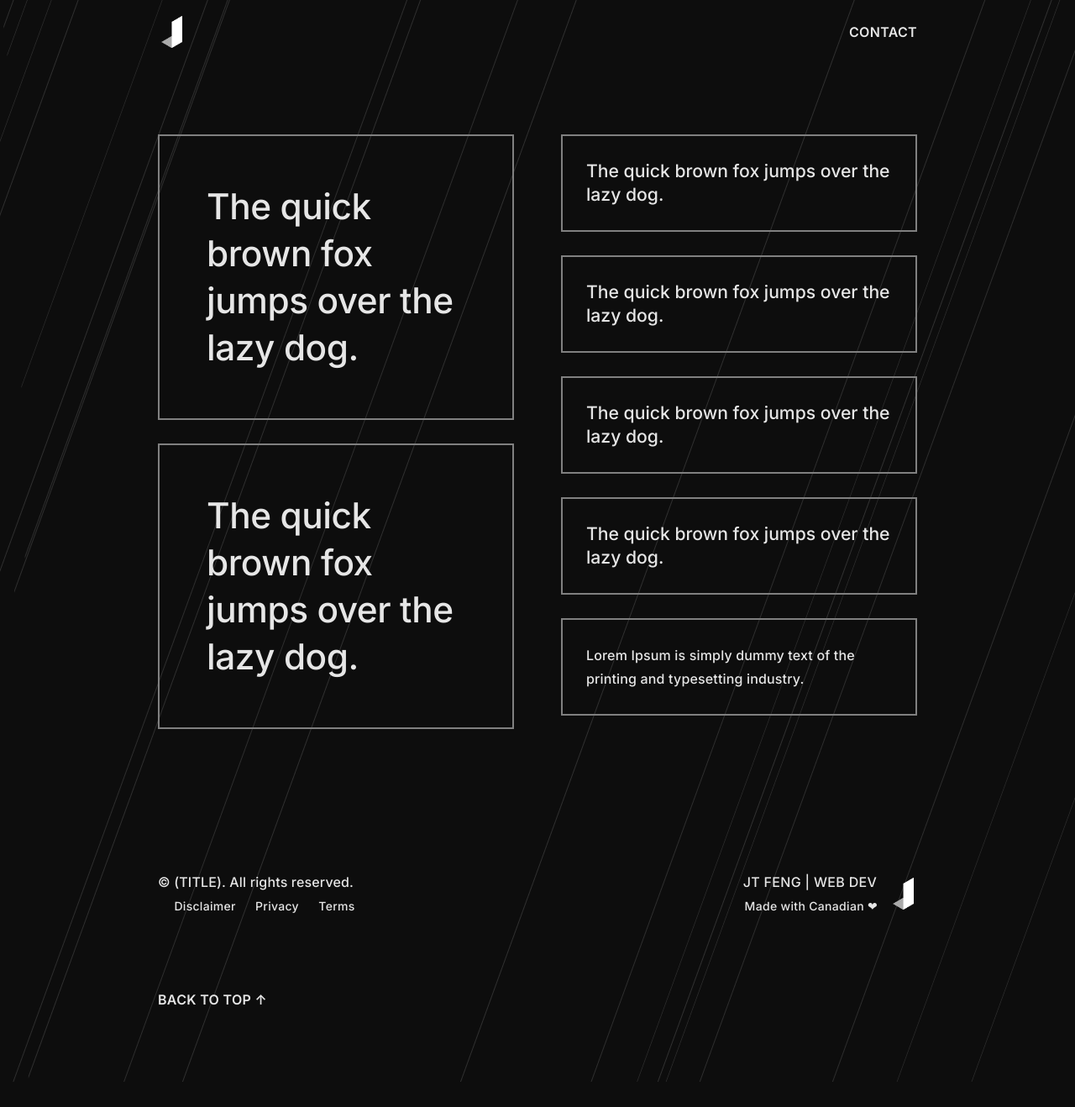
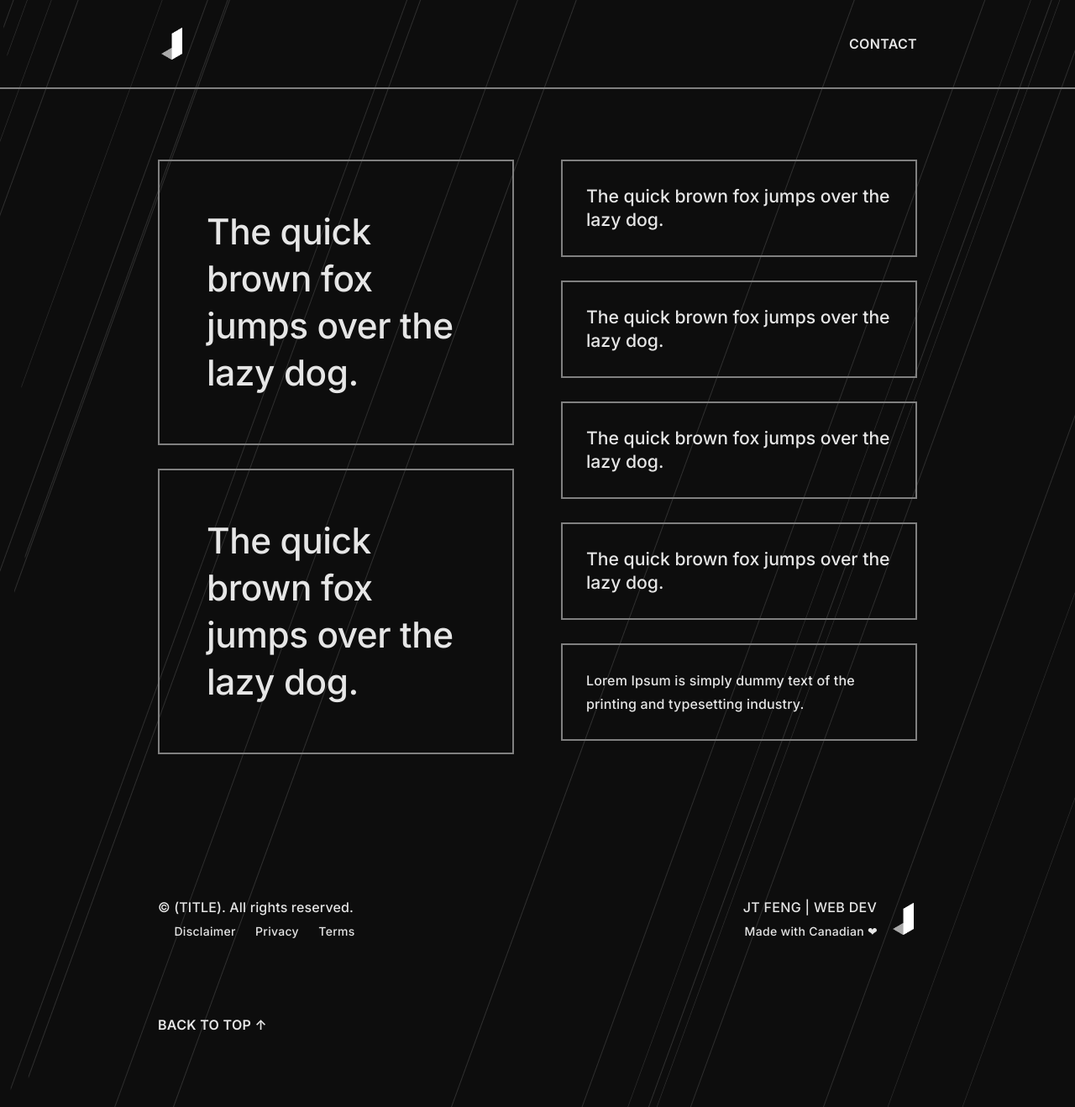
Before and after one commit to jingtianfeng/jekytrap, a Jekyll site: the page built from index.html, in a window 1280 px wide. Shown: the whole page at 84% size. Built offline with Jekyll 4.4.1, drawn with Linux system fonts in a browser that asks for light colours; before the commit the page ends 1288 px from its top, so only the background shows below that.

Commit message:
FIX nav-top: tweak padding

```diff
--- a/_includes/nav-top.html
+++ b/_includes/nav-top.html
@@ -1,5 +1,6 @@
-<nav id="nav-top">
-    <div class="container py-2">
+<nav id="nav-top"
+     class="border-bottom">
+    <div class="container py-4">
         <div class="d-flex align-items-center justify-content-between">
             <a href="{{ '/' | relative_url }}">
                 <img src="{{ '/assets/img/logo.png' | relative_url }}"
```
